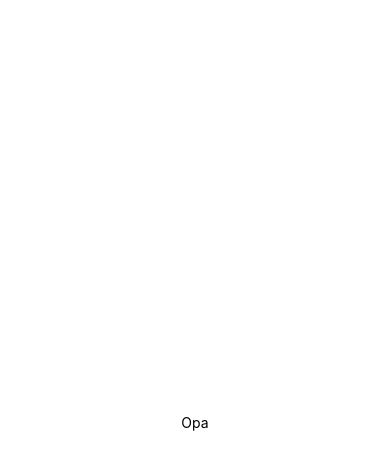
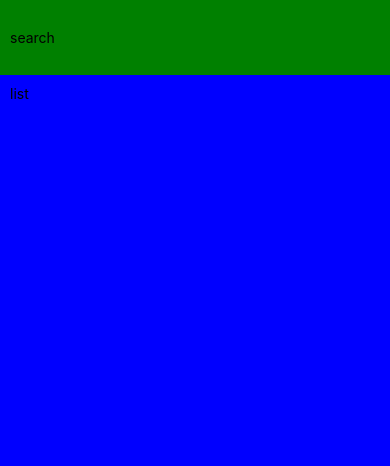
Before and after one commit to alanmrochadeveloper/MealsToGo, a React Native app: screen / in a window 390 px wide. Shown: the top 466 px of the page. Built offline with nearby package versions, Linux system fonts and the light colour scheme.

Commit message:
chore: first test with layout

```diff
--- a/App.js
+++ b/App.js
@@ -1,12 +1,17 @@
-import { StatusBar } from 'expo-status-bar';
-import { StyleSheet, Text, View } from 'react-native';
+import {StatusBar} from 'expo-status-bar';
+import {SafeAreaView, StyleSheet, Text, View} from 'react-native';
 
 export default function App() {
     return (
-    <View style={styles.container}>
-      <Text>Opa</Text>
-      <StatusBar style="auto" />
+        <SafeAreaView style={styles.container}>
+            <View style={styles.search}>
+                <Text>search</Text>
             </View>
+            <View style={styles.list}>
+                <Text>list</Text>
+            </View>
+            <StatusBar style="auto"/>
+        </SafeAreaView>
     );
 }
 
@@ -14,7 +19,16 @@ const styles = StyleSheet.create({
     container: {
         flex: 1,
         backgroundColor: '#fff',
-    alignItems: 'center',
+    },
+    search: {
+        flex: 0.1,
+        backgroundColor: 'green',
         justifyContent: 'center',
+        paddingLeft: 10
     },
+    list: {
+        flex: 1,
+        backgroundColor: 'blue',
+        padding: 10
+    }
 });
```
Lines whose indentation alone changed are shown as unchanged.
